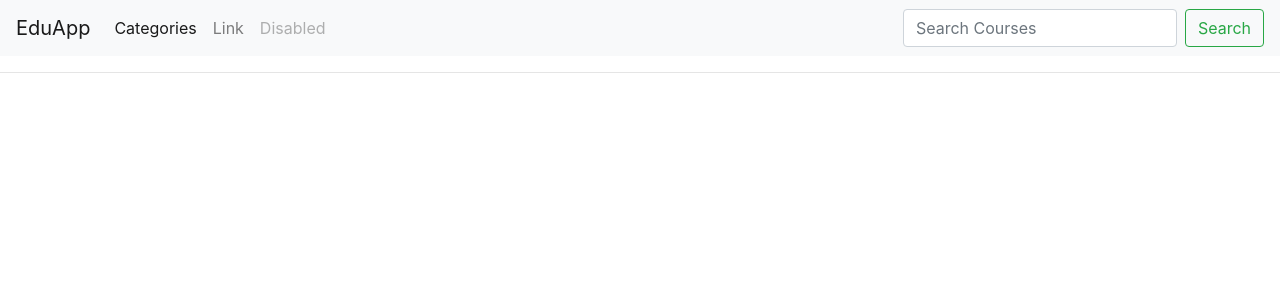
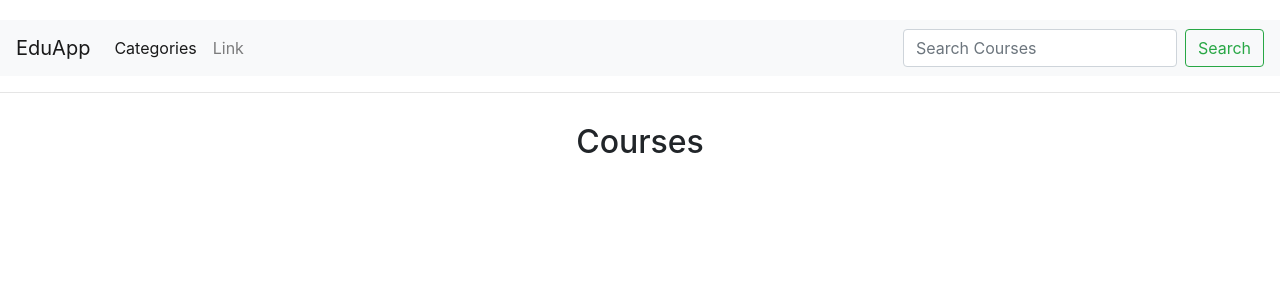
Before and after one commit to akku127/Ecourse, a Django app: a page that uses app1/templates/app1/catview.html in a window 1280 px wide. Shown: the top 300 px of the page. Run offline with Django 3.2, Linux system fonts and the light colour scheme; data comes from the database, SQL or seed files in the repository; some libraries are stand-ins or nearby versions.

Commit message:
ui update

```diff
--- a/app1/static/style.css
+++ b/app1/static/style.css
@@ -1,5 +1,7 @@
 *{
     box-sizing: border-box;
+
+
 }
 
 body{
@@ -28,7 +30,7 @@ body{margin-top:20px;}
 }
 
 .course-background{
-    width: 100%%;
+    width: 100%;
     display: flex;
     flex-direction: row;
     justify-content: center;
@@ -43,7 +45,7 @@ body{margin-top:20px;}
 .course-heading{
     display: flex;
     justify-content: center;
-    margin: 10px;21
+    margin: 10px;
 }
 .course-heading>h2{
     justify-content: center;
@@ -53,11 +55,16 @@ body{margin-top:20px;}
     display: flex;
     justify-content: center;
     color: #0080FF;
+    margin-bottom: 20px;
+
+
+
 }
 .videos{
     display: flex;
     flex-direction: column;
     justify-content: center;
+    margin-top: 40px;
 }
 .video{
     display: flex;
@@ -65,3 +72,71 @@ body{margin-top:20px;}
     justify-content: center;
     align-self: center;
 }
+.categories-list{
+   width: 800px;
+
+
+
+
+}
+.categories-container{
+    display: flex;
+   justify-content: center;
+   margin-top: 100px;
+}
+
+.categories-ul{
+
+
+    display: grid;
+    grid-template-columns: auto auto auto;
+    gap: 60px;
+    list-style-type: none;
+
+
+}
+
+
+
+.courses{
+
+    display: flex;
+    margin:60px;
+    overflow: scroll;
+}
+.courses::-webkit-scrollbar{
+    display: none;
+}
+.course-detail{
+    margin-right: 30px;
+}
+.courses-container{
+    margin-bottom: 30px;
+}
+.likecourse{
+    display: flex;
+    justify-content: flex-end;
+    margin: 40px 150px 40px 0px;
+}
+
+ .course-descreption{
+     width: 80%;
+     margin: auto;
+     margin-top: 30px;
+ }
+
+
+ .course-video-container{
+     margin-top: 30px;
+ }
+.course-grid{
+    display: grid;
+    grid-template-columns: repeat(3,400px);
+    list-style-type: none;
+    row-gap: 60px;
+}
+.courses-list{
+   display: flex;
+   justify-content: center;
+    margin-top: 50px;
+}
--- a/app1/templates/app1/catview.html
+++ b/app1/templates/app1/catview.html
@@ -1,3 +1,5 @@
+{% load static %}
+
 <!DOCTYPE html>
 <html lang="en">
 <head>
@@ -5,7 +7,7 @@
     <meta http-equiv="X-UA-Compatible" content="IE=edge">
     <meta name="viewport" content="width=device-width, initial-scale=1.0">
     <link rel="stylesheet" href="https://maxcdn.bootstrapcdn.com/bootstrap/4.0.0/css/bootstrap.min.css" integrity="sha384-Gn5384xqQ1aoWXA+058RXPxPg6fy4IWvTNh0E263XmFcJlSAwiGgFAW/dAiS6JXm" crossorigin="anonymous">
-
+    <link rel="stylesheet" href="{% static 'style.css' %}">
     <title>Document</title>
 </head>
 <body>
@@ -23,9 +25,7 @@
             <li class="nav-item">
               <a class="nav-link" href="#">Link</a>
             </li>
-            <li class="nav-item">
-              <a class="nav-link disabled" href="#">Disabled</a>
-            </li>
+
           </ul>
           <form class="form-inline my-2 my-lg-0">
             <input class="form-control mr-sm-2" type="search" placeholder="Search Courses">
@@ -34,13 +34,65 @@
         </div>
       </nav>
     <hr>
-    <div class="courses-list">
-      {% for course in courses %}
-        <ul>
-            <li><a href="{{course.get_absolute_url}}">{{course}}</a></li>
+    <div class="courses-list-container" >
+      <h2 style="text-align: center;margin: 30px 0 30px 0;">Courses</h2>
+      <div class="courses-list" >
+
+
+        <ul  class="course-grid">
+          {% for course in courses %}
+          <div>
+          <a href="{{ course.get_absolute_url }}" >
+            <div >
+                <img src="{{course.thumbnail.url}}" alt="course image" width="200" height="200">
+
+                <li ><a href="{{course.get_absolute_url}}">{{course}}</a></li>
+            </div>
+          </a>
+
+          </div>
+          <div>
+            <a href="{{ course.get_absolute_url }}" >
+              <div >
+                  <img src="{{course.thumbnail.url}}" alt="course image" width="200" height="200">
+
+                  <li ><a href="{{course.get_absolute_url}}">{{course}}</a></li>
+              </div>
+            </a>
+
+            </div>
+            <div>
+              <a href="{{ course.get_absolute_url }}" >
+                <div >
+                    <img src="{{course.thumbnail.url}}" alt="course image" width="200" height="200">
+
+                    <li ><a href="{{course.get_absolute_url}}">{{course}}</a></li>
+                </div>
+              </a>
+
+              </div>
+              <div>
+                <a href="{{ course.get_absolute_url }}" >
+                  <div >
+                      <img src="{{course.thumbnail.url}}" alt="course image" width="200" height="200">
+
+                      <li ><a href="{{course.get_absolute_url}}">{{course}}</a></li>
+                  </div>
+                </a>
+
+                </div>
+
+
+
+
+
+        {% endfor %}
+
         </ul>
-      {% endfor %}
-    </div>
+      </div>
+
+
+  </div>
 <script src="https://code.jquery.com/jquery-3.2.1.slim.min.js" integrity="sha384-KJ3o2DKtIkvYIK3UENzmM7KCkRr/rE9/Qpg6aAZGJwFDMVNA/GpGFF93hXpG5KkN" crossorigin="anonymous"></script>
 <script src="https://cdnjs.cloudflare.com/ajax/libs/popper.js/1.12.9/umd/popper.min.js" integrity="sha384-ApNbgh9B+Y1QKtv3Rn7W3mgPxhU9K/ScQsAP7hUibX39j7fakFPskvXusvfa0b4Q" crossorigin="anonymous"></script>
 <script src="https://maxcdn.bootstrapcdn.com/bootstrap/4.0.0/js/bootstrap.min.js" integrity="sha384-JZR6Spejh4U02d8jOt6vLEHfe/JQGiRRSQQxSfFWpi1MquVdAyjUar5+76PVCmYl" crossorigin="anonymous"></script>
```
Also changed, not shown: app1/templates/app1/category.html (+9 -6 lines), app1/templates/app1/course.html (+11 -5 lines), app1/templates/app1/index.html (+10 -4 lines).
